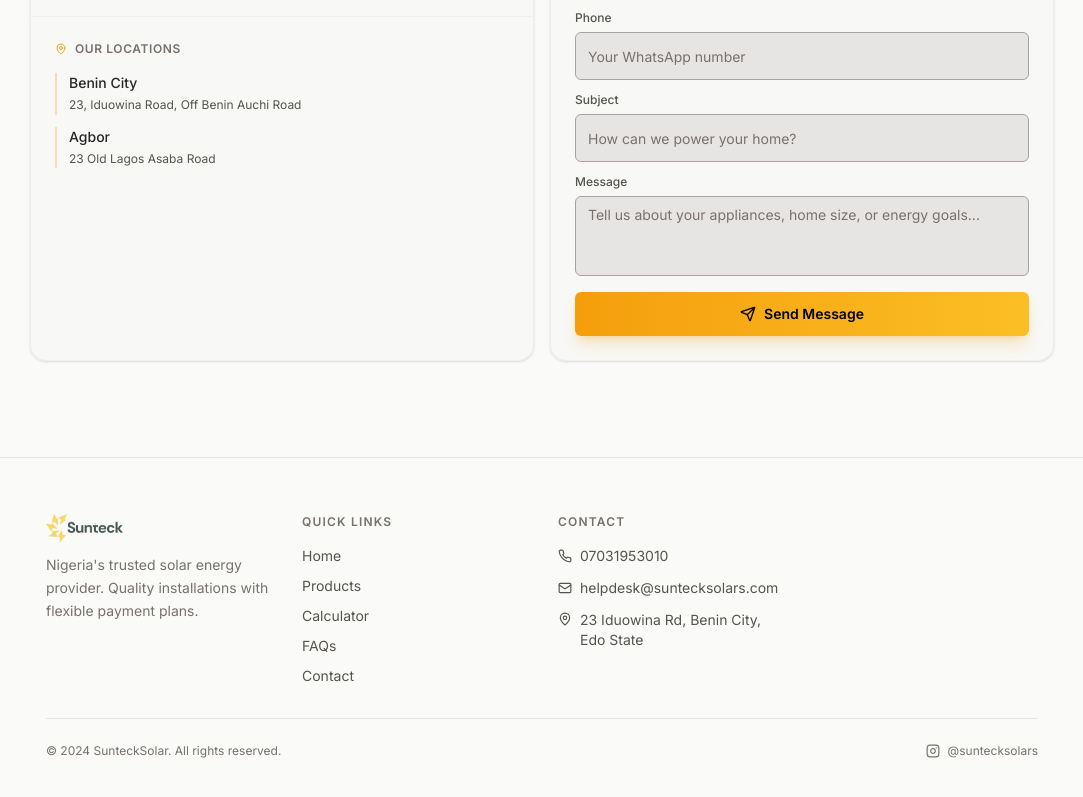
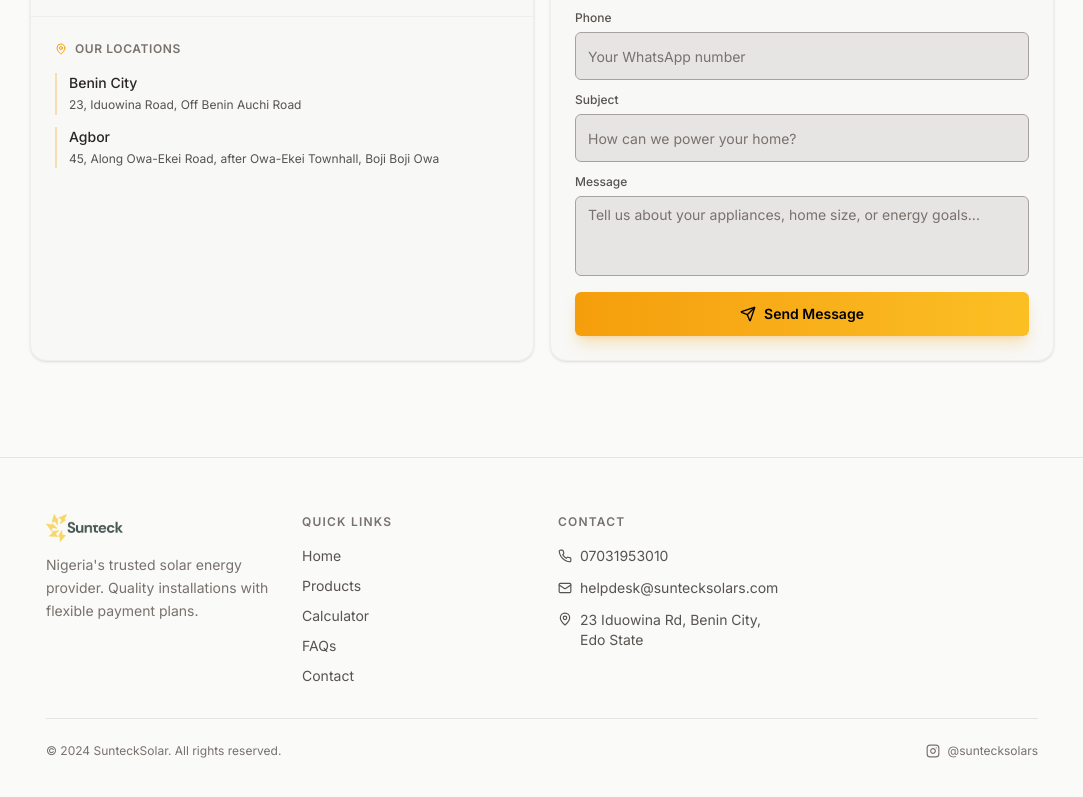
Before and after one commit to KnowNationHQ/suntecksolar, a Next.js app: page / in a window 1280 px wide. Shown: the part 7500-8297 px from the top of the page, without its empty margins (98-1181 px from the left). Built offline with nearby package versions, Linux system fonts and the light colour scheme; a web font is replaced by a local one.

Commit message:
fix: update Agbor address to 45 Owa-Ekei Rd, Boji Boji Owa

```diff
--- a/app/layout.tsx
+++ b/app/layout.tsx
@@ -106,7 +106,7 @@ export default function RootLayout({ children }: { children: React.ReactNode })
         ],
         address: [
           { "@type": "PostalAddress", addressLocality: "Benin City", addressRegion: "Edo", streetAddress: "23, Iduowina Road, Off Benin Auchi Road", addressCountry: "NG" },
-          { "@type": "PostalAddress", addressLocality: "Agbor", addressRegion: "Delta", streetAddress: "23 Old Lagos Asaba Road", addressCountry: "NG" },
+          { "@type": "PostalAddress", addressLocality: "Agbor", addressRegion: "Delta", streetAddress: "45, Along Owa-Ekei Road, after Owa-Ekei Townhall, Boji Boji Owa", addressCountry: "NG" },
         ],
       },
       {
--- a/components/contact/contact-info.tsx
+++ b/components/contact/contact-info.tsx
@@ -11,7 +11,7 @@ const CONTACT_METHODS = [
 
 const LOCATIONS = [
   { city: "Benin City", address: "23, Iduowina Road, Off Benin Auchi Road" },
-  { city: "Agbor", address: "23 Old Lagos Asaba Road" },
+  { city: "Agbor", address: "45, Along Owa-Ekei Road, after Owa-Ekei Townhall, Boji Boji Owa" },
 ]
 
 export function ContactInfo() {
```
